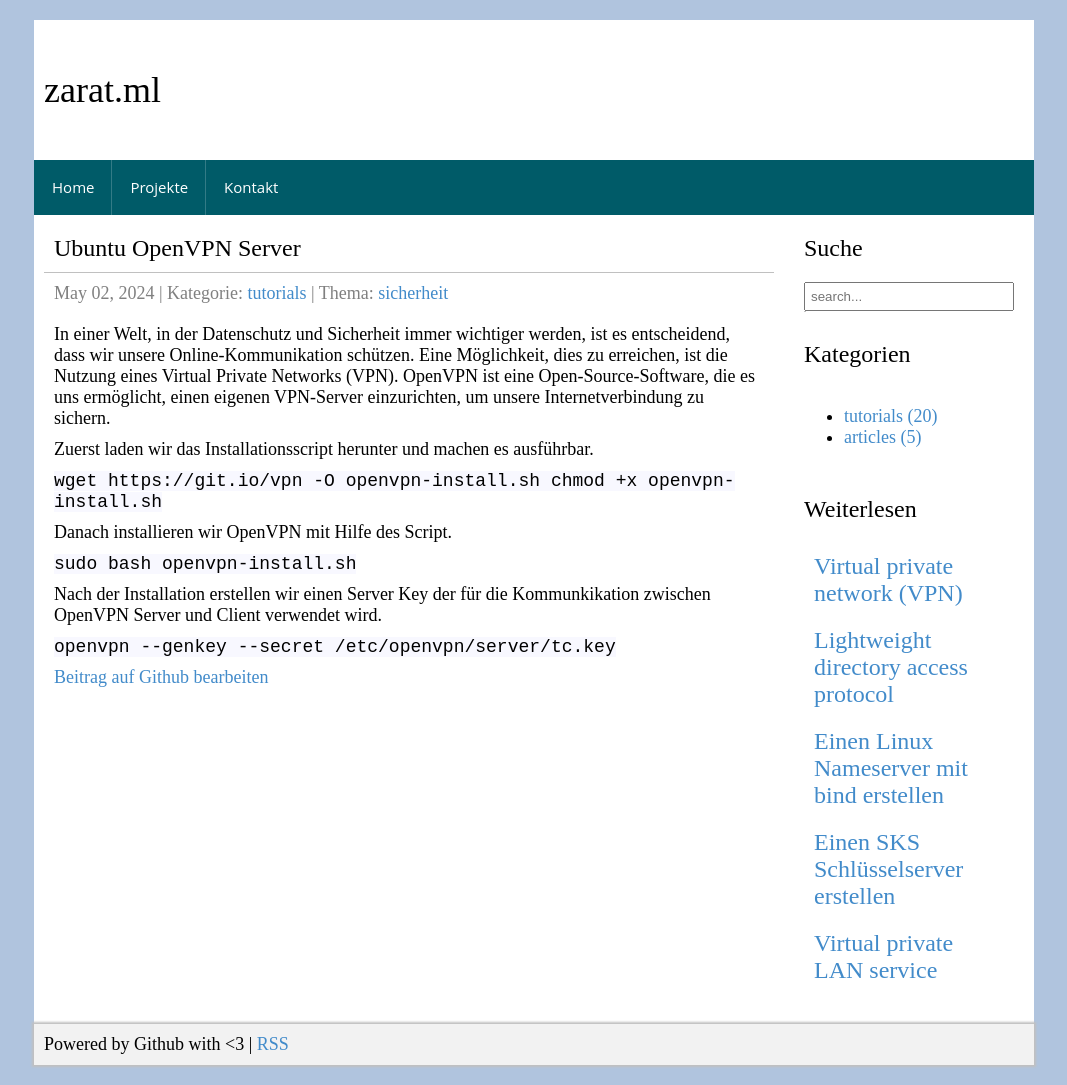
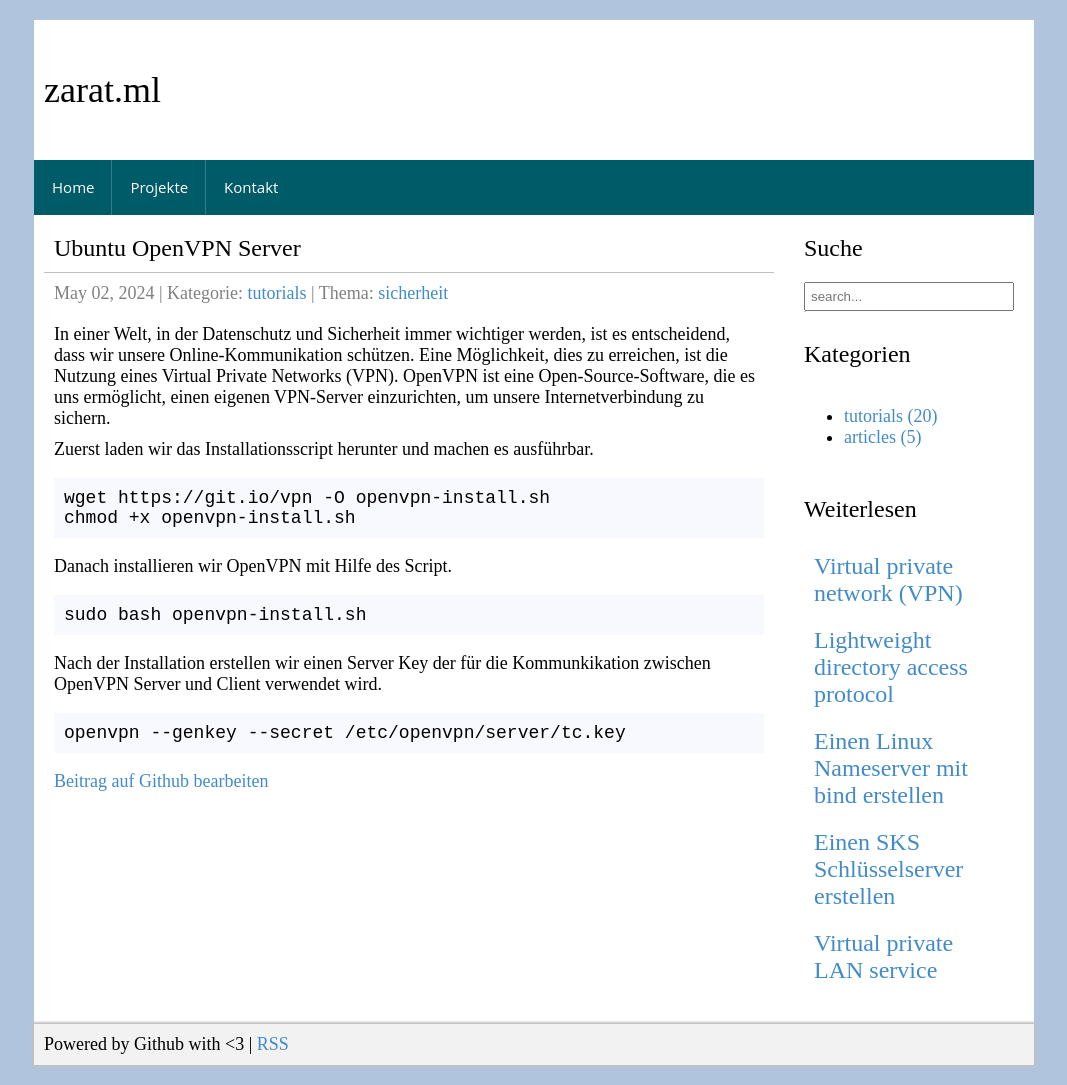
Before and after one commit to zarat/zarat.github.io, a Jekyll site: the page built from _posts/2024-05-02-ubuntu-openvpn-server.markdown, in a window 1280 px wide. Shown: the whole page, without its empty margins (106-1173 px from the left). Built offline with Jekyll 4.4.1, drawn with Linux system fonts in a browser that asks for light colours.

Commit message:
Update 2024-05-02-ubuntu-openvpn-server.markdown

```diff
--- a/_posts/2024-05-02-ubuntu-openvpn-server.markdown
+++ b/_posts/2024-05-02-ubuntu-openvpn-server.markdown
@@ -13,19 +13,19 @@ In einer Welt, in der Datenschutz und Sicherheit immer wichtiger werden, ist es
 
 Zuerst laden wir das Installationsscript herunter und machen es ausführbar.
 
-<code>
+<pre>
 wget https://git.io/vpn -O openvpn-install.sh
 chmod +x openvpn-install.sh
-</code>
+</pre>
 
 Danach installieren wir OpenVPN mit Hilfe des Script.
 
-<code>
+<pre>
 sudo bash openvpn-install.sh
-</code>
+</pre>
 
 Nach der Installation erstellen wir einen Server Key der für die Kommunkikation zwischen OpenVPN Server und Client verwendet wird.
 
-<code>
+<pre>
 openvpn --genkey --secret /etc/openvpn/server/tc.key
-</code>
+</pre>
```
